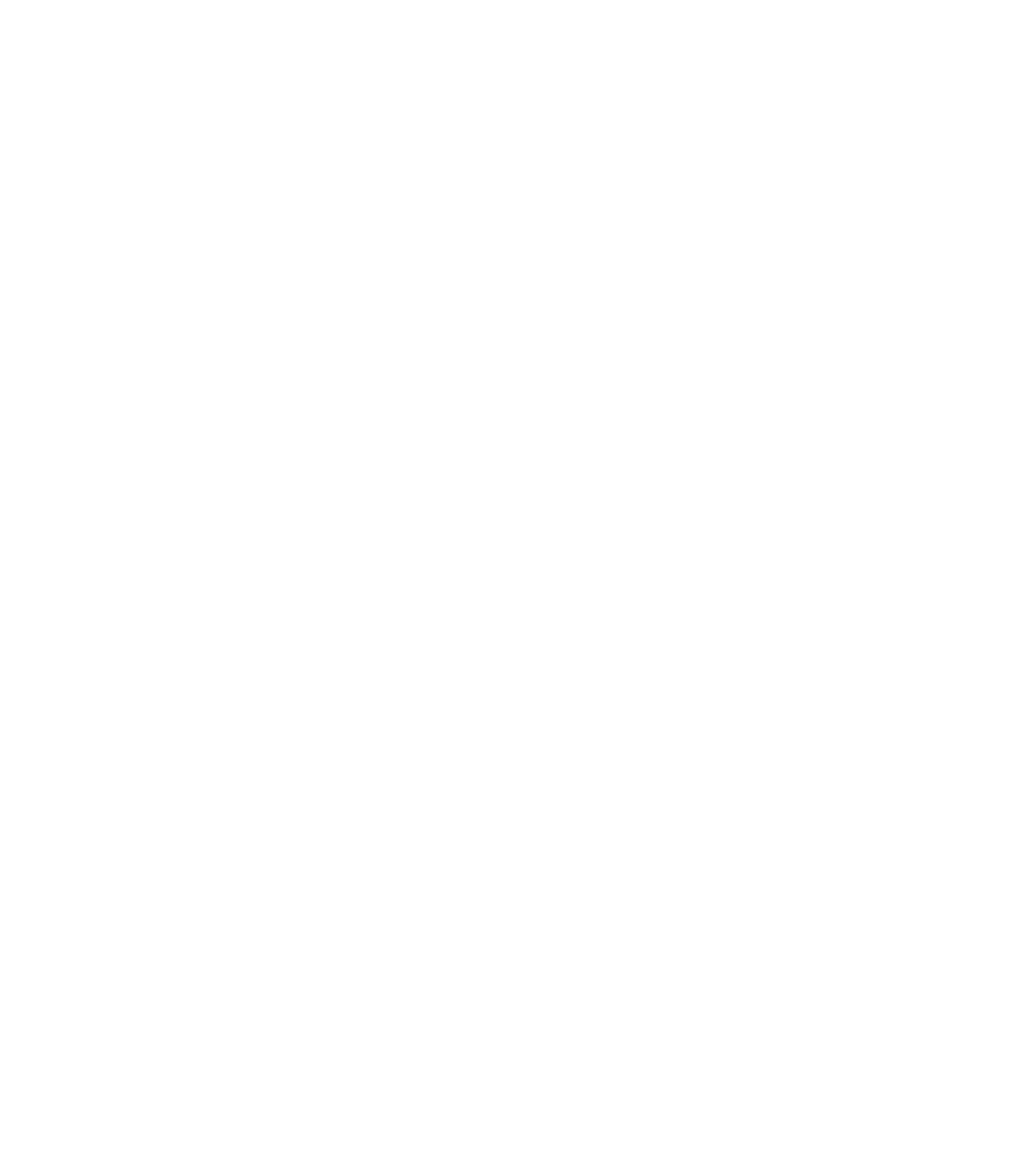
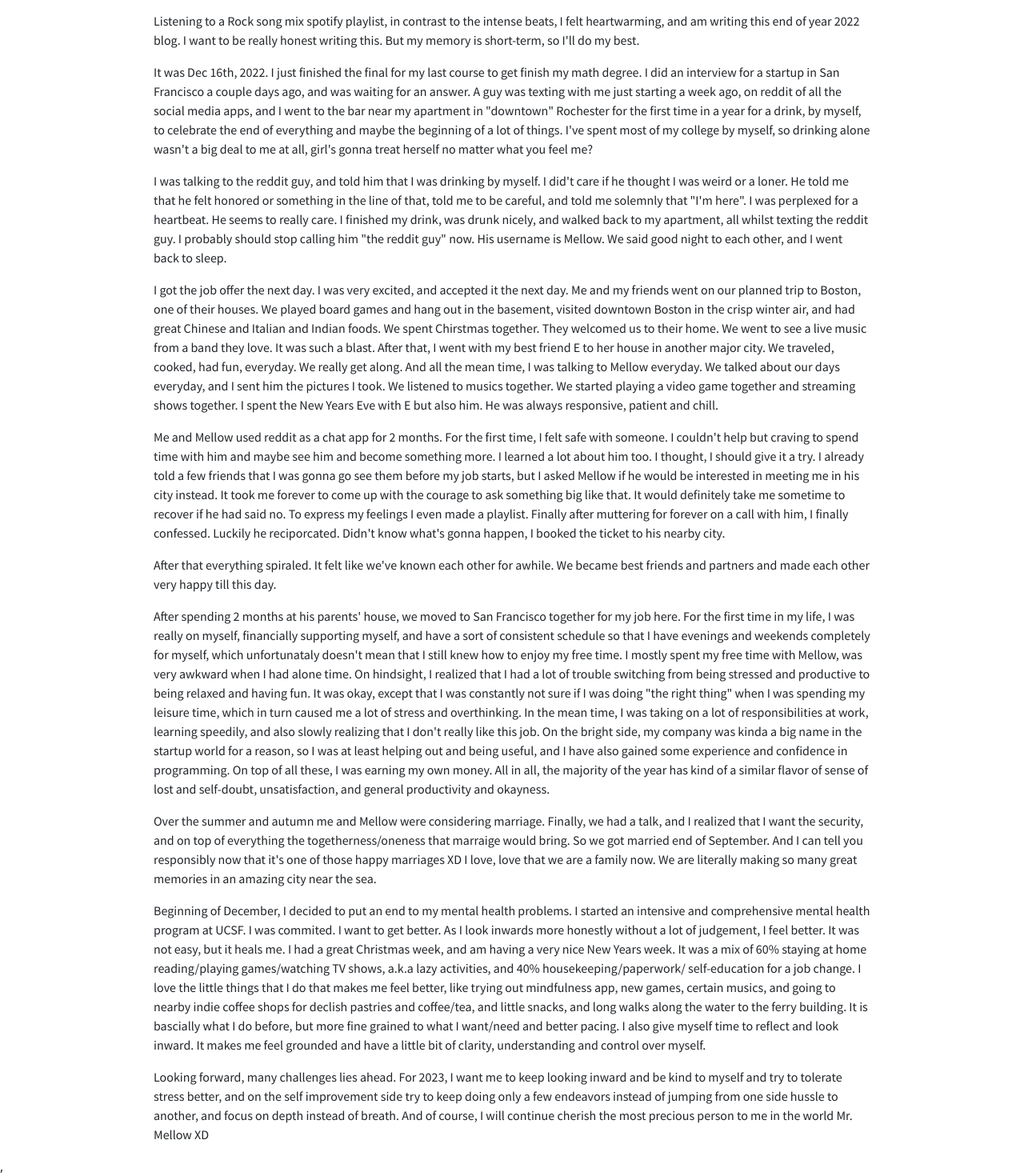
Before and after one commit to tianyimasf/home, a React (Create React App) app in the folder frontend/: page /endofyearreflect in a window 1280 px wide. Before the commit this address had no page. Shown: the part 137-1607 px from the top of the page at 80% size. Before the commit the page ends 800 px from the top, so only its background shows below. Built offline with nearby package versions, Linux system fonts and the light colour scheme.

Commit message:
end of year reflect blog

```diff
--- a/frontend/src/App.tsx
+++ b/frontend/src/App.tsx
@@ -1,27 +1,26 @@
-import './App.css';
-import { Route, Routes, Link } from 'react-router-dom';
-import Home from './Home';
-import MazeGenerator from './MazeGenerator';
-import TODOProject from './blogs/TODOProjects';
-import FreeFromStress from './blogs/FreeFromStress';
-import LateEveningWalking from './blogs/LateEveningWalking';
-import PlayingOverwatch from './blogs/PlayingOverwatch';
+import "./App.css";
+import { Route, Routes, Link } from "react-router-dom";
+import Home from "./Home";
+import MazeGenerator from "./MazeGenerator";
+import TODOProject from "./blogs/TODOProjects";
+import FreeFromStress from "./blogs/FreeFromStress";
+import LateEveningWalking from "./blogs/LateEveningWalking";
+import PlayingOverwatch from "./blogs/PlayingOverwatch";
+import EndOfYearReflect from "./blogs/EndOFYearReflect";
 
 function App() {
   return (
     <Routes>
-      <Route path="/" element={<Home />}>
-      </Route>
-      <Route path="/mazegen" element={<MazeGenerator />}>
-      </Route>
-      <Route path="/todoprojects" element={<TODOProject />}>
-      </Route>
-      <Route path="/freefromstress" element={<FreeFromStress />}>
-      </Route>
-      <Route path="/lateeveningwalking" element={<LateEveningWalking />}>
-      </Route>
-      <Route path="/playingoverwatch" element={<PlayingOverwatch />}>
-      </Route>
+      <Route path="/" element={<Home />}></Route>
+      <Route path="/mazegen" element={<MazeGenerator />}></Route>
+      <Route path="/todoprojects" element={<TODOProject />}></Route>
+      <Route path="/freefromstress" element={<FreeFromStress />}></Route>
+      <Route
+        path="/lateeveningwalking"
+        element={<LateEveningWalking />}
+      ></Route>
+      <Route path="/playingoverwatch" element={<PlayingOverwatch />}></Route>
+      <Route path="/endofyearreflect" element={<EndOfYearReflect />}></Route>
     </Routes>
   );
 }
--- /dev/null
+++ b/frontend/src/blogs/EndOFYearReflect.tsx
@@ -0,0 +1,145 @@
+import "./Blog.css";
+import React from "react";
+
+class EndOfYearReflect extends React.Component {
+  render() {
+    return (
+      <body>
+        <div className="App">
+          <p className="header">End of Year Reflect</p>
+          <div className="blog-content">
+            <p className="blog-date">12/29/2022</p>
+            <p>
+              Listening to a Rock song mix spotify playlist, in contrast to the
+              intense beats, I felt heartwarming, and am writing this end of
+              year 2022 blog. I want to be really honest writing this. But my
+              memory is short-term, so I'll do my best.
+            </p>
+            <p>
+              It was Dec 16th, 2022. I just finished the final for my last
+              course to get finish my math degree. I did an interview for a
+              startup in San Francisco a couple days ago, and was waiting for an
+              answer. A guy was texting with me just starting a week ago, on
+              reddit of all the social media apps, and I went to the bar near my
+              apartment in "downtown" Rochester for the first time in a year for
+              a drink, by myself, to celebrate the end of everything and maybe
+              the beginning of a lot of things. I've spent most of my college by
+              myself, so drinking alone wasn't a big deal to me at all, girl's
+              gonna treat herself no matter what you feel me?
+            </p>
+            <p>
+              I was talking to the reddit guy, and told him that I was drinking
+              by myself. I did't care if he thought I was weird or a loner. He
+              told me that he felt honored or something in the line of that,
+              told me to be careful, and told me solemnly that "I'm here". I was
+              perplexed for a heartbeat. He seems to really care. I finished my
+              drink, was drunk nicely, and walked back to my apartment, all
+              whilst texting the reddit guy. I probably should stop calling him
+              "the reddit guy" now. His username is Mellow. We said good night
+              to each other, and I went back to sleep.
+            </p>
+            <p>
+              I got the job offer the next day. I was very excited, and accepted
+              it the next day. Me and my friends went on our planned trip to
+              Boston, one of their houses. We played board games and hang out in
+              the basement, visited downtown Boston in the crisp winter air, and
+              had great Chinese and Italian and Indian foods. We spent Chirstmas
+              together. They welcomed us to their home. We went to see a live
+              music from a band they love. It was such a blast. After that, I
+              went with my best friend E to her house in another major city. We
+              traveled, cooked, had fun, everyday. We really get along. And all
+              the mean time, I was talking to Mellow everyday. We talked about
+              our days everyday, and I sent him the pictures I took. We listened
+              to musics together. We started playing a video game together and
+              streaming shows together. I spent the New Years Eve with E but
+              also him. He was always responsive, patient and chill.
+            </p>
+            <p>
+              Me and Mellow used reddit as a chat app for 2 months. For the
+              first time, I felt safe with someone. I couldn't help but craving
+              to spend time with him and maybe see him and become something
+              more. I learned a lot about him too. I thought, I should give it a
+              try. I already told a few friends that I was gonna go see them
+              before my job starts, but I asked Mellow if he would be interested
+              in meeting me in his city instead. It took me forever to come up
+              with the courage to ask something big like that. It would
+              definitely take me sometime to recover if he had said no. To
+              express my feelings I even made a playlist. Finally after
+              muttering for forever on a call with him, I finally confessed.
+              Luckily he reciporcated. Didn't know what's gonna happen, I booked
+              the ticket to his nearby city.{" "}
+            </p>
+            <p>
+              After that everything spiraled. It felt like we've known each
+              other for awhile. We became best friends and partners and made
+              each other very happy till this day.
+            </p>
+            <p>
+              After spending 2 months at his parents' house, we moved to San
+              Francisco together for my job here. For the first time in my life,
+              I was really on myself, financially supporting myself, and have a
+              sort of consistent schedule so that I have evenings and weekends
+              completely for myself, which unfortunataly doesn't mean that I
+              still knew how to enjoy my free time. I mostly spent my free time
+              with Mellow, was very awkward when I had alone time. On hindsight,
+              I realized that I had a lot of trouble switching from being
+              stressed and productive to being relaxed and having fun. It was
+              okay, except that I was constantly not sure if I was doing "the
+              right thing" when I was spending my leisure time, which in turn
+              caused me a lot of stress and overthinking. In the mean time, I
+              was taking on a lot of responsibilities at work, learning
+              speedily, and also slowly realizing that I don't really like this
+              job. On the bright side, my company was kinda a big name in the
+              startup world for a reason, so I was at least helping out and
+              being useful, and I have also gained some experience and
+              confidence in programming. On top of all these, I was earning my
+              own money. All in all, the majority of the year has kind of a
+              similar flavor of sense of lost and self-doubt, unsatisfaction,
+              and general productivity and okayness.
+            </p>
+            <p>
+              Over the summer and autumn me and Mellow were considering
+              marriage. Finally, we had a talk, and I realized that I want the
+              security, and on top of everything the togetherness/oneness that
+              marraige would bring. So we got married end of September. And I
+              can tell you responsibly now that it's one of those happy
+              marriages XD I love, love that we are a family now. We are
+              literally making so many great memories in an amazing city near
+              the sea.
+            </p>
+            <p>
+              Beginning of December, I decided to put an end to my mental health
+              problems. I started an intensive and comprehensive mental health
+              program at UCSF. I was commited. I want to get better. As I look
+              inwards more honestly without a lot of judgement, I feel better.
+              It was not easy, but it heals me. I had a great Christmas week,
+              and am having a very nice New Years week. It was a mix of 60%
+              staying at home reading/playing games/watching TV shows, a.k.a
+              lazy activities, and 40% housekeeping/paperwork/ self-education
+              for a job change. I love the little things that I do that makes me
+              feel better, like trying out mindfulness app, new games, certain
+              musics, and going to nearby indie coffee shops for declish
+              pastries and coffee/tea, and little snacks, and long walks along
+              the water to the ferry building. It is bascially what I do before,
+              but more fine grained to what I want/need and better pacing. I
+              also give myself time to reflect and look inward. It makes me feel
+              grounded and have a little bit of clarity, understanding and
+              control over myself.{" "}
+            </p>
+            <p>
+              Looking forward, many challenges lies ahead. For 2023, I want me
+              to keep looking inward and be kind to myself and try to tolerate
+              stress better, and on the self improvement side try to keep doing
+              only a few endeavors instead of jumping from one side hussle to
+              another, and focus on depth instead of breath. And of course, I
+              will continue cherish the most precious person to me in the world
+              Mr. Mellow XD
+            </p>
+          </div>
+        </div>
+      </body>
+    );
+  }
+}
+
+export default EndOfYearReflect;
```
Also changed, not shown: frontend/src/Home.tsx (+59 -20 lines).
